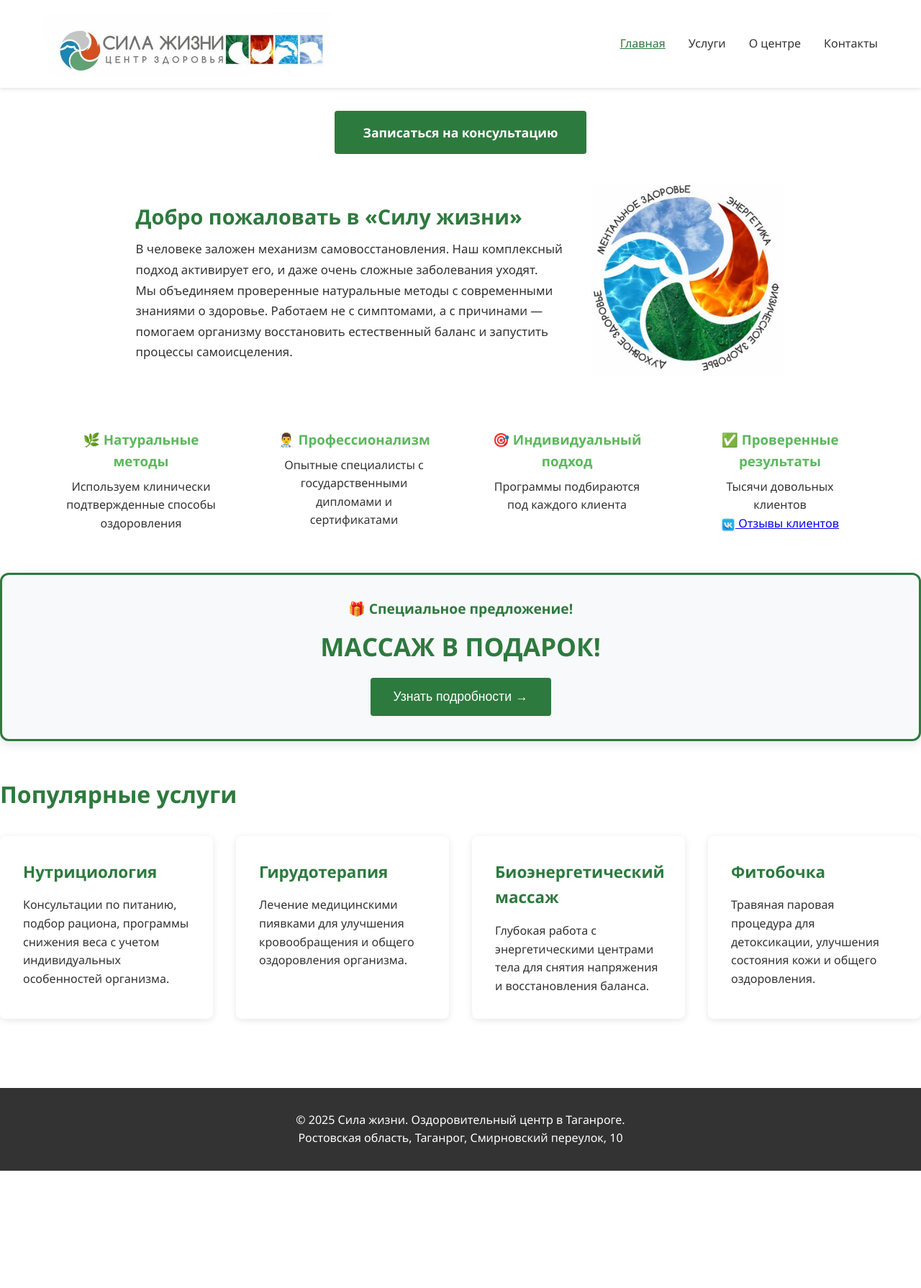
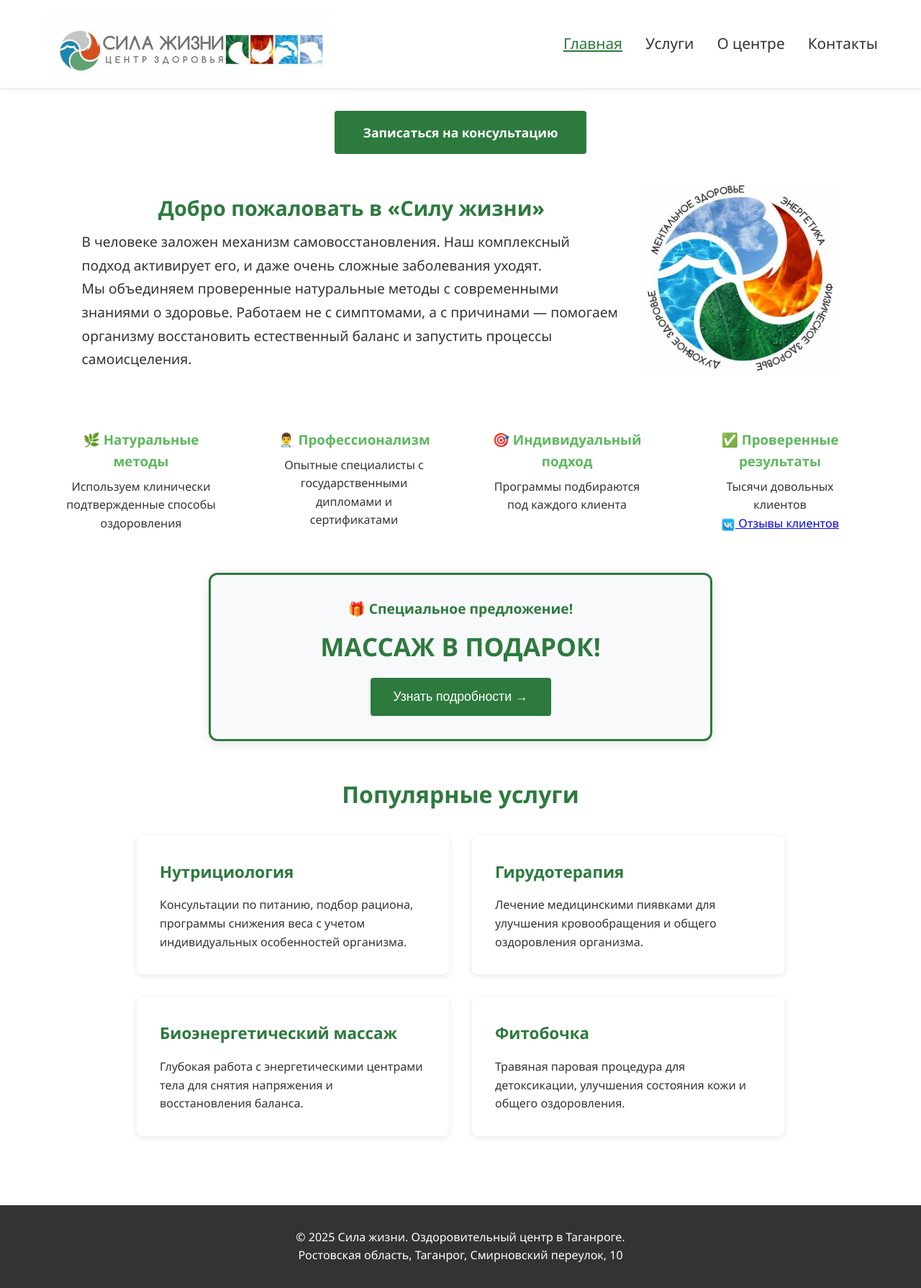
Before and after one commit to Saintsid/lifepower, a FastAPI app: page / in a window 1280 px wide. Shown: the whole page at 72% size. Before the commit the page ends 1627 px from the top, so only its background shows below. Run offline with FastAPI, Linux system fonts and the light colour scheme.

Commit message:
Enhance CSS styles for improved layout and responsiveness
- Centered text alignment for section headers and page titles in common styles.
- Adjusted desktop styles to use a fixed two-column layout for services and added max-width for better alignment.
- Increased font size for navigation links and hero text for improved readability.
- Updated mobile styles with additional padding and new contact info styles for better presentation.
- Enhanced hero welcome image styling for responsive display.

```diff
--- a/frontend/static/css/style-common.css
+++ b/frontend/static/css/style-common.css
@@ -275,6 +275,7 @@ section h2 {
     color: var(--primary-color);
     font-size: 2rem;
     margin-bottom: 1.5rem;
+    text-align: center;
 }
 
 .advantage-item {
--- a/frontend/static/css/style-desktop.css
+++ b/frontend/static/css/style-desktop.css
@@ -53,9 +53,12 @@ nav ul {
 
 .services-grid {
     display: grid;
-    grid-template-columns: repeat(auto-fit, minmax(280px, 1fr));
+    grid-template-columns: repeat(2, 1fr);  /* 2 колонки вместо auto-fit */
     gap: 2rem;
     margin-top: 2rem;
+    max-width: 900px;
+    margin-left: auto;
+    margin-right: auto;
 }
 
 .advantages {
@@ -65,12 +68,22 @@ nav ul {
     margin-top: 2rem;
 }
 
+nav a {
+    font-size: 1.3rem;  /* или 1.3rem для ещё большего размера */
+}
+
 .about-main-image {
     max-height: 400px;
 }
 
 .promo-card-mini h2 {
     font-size: 2.2rem;
+}
+
+.promo-card-mini {
+    max-width: 700px;
+    margin-left: auto;
+    margin-right: auto;
 }
 
 /* Hero welcome секция на главной */
@@ -93,8 +106,8 @@ nav ul {
 }
 
 .hero-welcome-text {
-    flex: 0 1 600px;
-    max-width: 600px;
+    flex: 0 1 750px;
+    max-width: 750px;
 }
 
 .hero-welcome-text h2 {
@@ -105,7 +118,15 @@ nav ul {
 }
 
 .hero-welcome-text p {
-    font-size: 1.05rem;
+    font-size: 1.2rem;
     line-height: 1.7;
     color: var(--text-dark);
 }
+
+.page-title h1 {
+    text-align: center;
+}
+
+.page-title {
+    text-align: center;
+}
--- a/frontend/static/css/style-mobile.css
+++ b/frontend/static/css/style-mobile.css
@@ -81,7 +81,7 @@ nav a {
 
 /* Отступ для контента под фиксированный хедер */
 main {
-    padding-top: 7rem;
+    padding-top: 9rem;
 }
 
 .hero {
@@ -131,6 +131,24 @@ main {
     max-height: 250px;
 }
 
+.contact-info {
+    padding: 1.5rem;
+    margin-top: 0.5rem;
+}
+
+.contact-info h3 {
+    margin-bottom: 0.5rem;
+    font-size: 1.1rem;
+}
+
+.contact-info p {
+    font-size: 1rem;
+}
+
+.advantage-item {
+    padding: 0.8rem;
+}
+
 .hero-welcome-section {
     flex-direction: column;
     gap: 1rem;
@@ -160,3 +178,15 @@ main {
 .modal-content h2 {
     font-size: 1.6rem;
 }
+
+.hero-welcome-image {
+    width: 100%;
+    text-align: center;
+    padding-top: 1rem;
+}
+
+.hero-welcome-image img {
+    max-width: 100%;
+    height: 250px;
+    object-fit: contain;
+}
```
